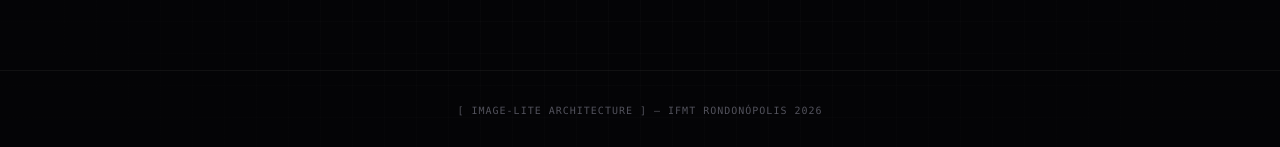
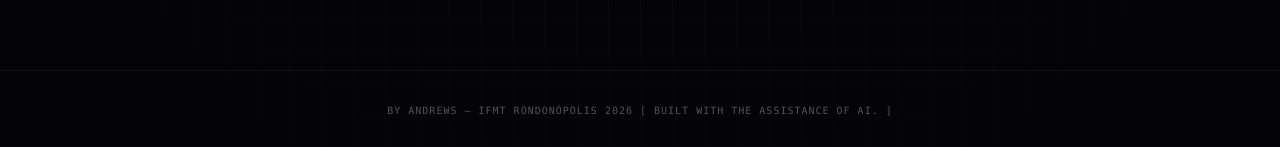
Before and after one commit to Andr3wsElia/image, a Next.js app in the folder imagelite/: page / in a window 1280 px wide. Shown: the part 875-1022 px from the top of the page. Built offline with nearby package versions, Linux system fonts and the light colour scheme.

Commit message:
Interface v2.01

```diff
--- a/imagelite/app/components/Template.tsx
+++ b/imagelite/app/components/Template.tsx
@@ -118,7 +118,8 @@ const ItemMenu: React.FC<ItemMenuProps> = ({ href, label, ativo }: ItemMenuProps
 const Footer: React.FC = () => {
     return (
         <footer className="border-t border-white/5 mt-20 py-8 text-center text-[10px] font-mono tracking-widest text-zinc-600 uppercase relative z-10">
-            [ IMAGE-LITE ARCHITECTURE ] — IFMT RONDONÓPOLIS 2026
+            by Andrews — IFMT RONDONÓPOLIS 2026
+            [ Built with the assistance of AI. ]
         </footer>
     )
 }
```
